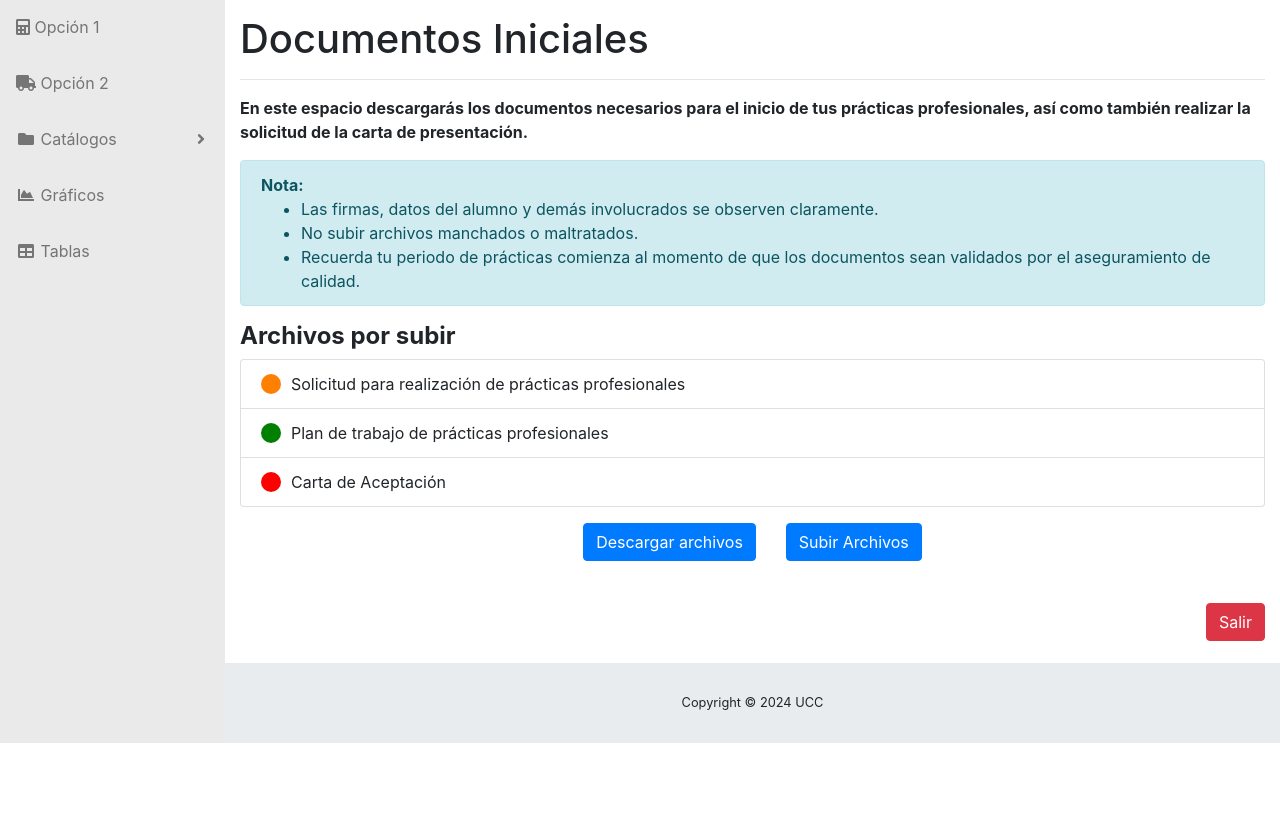
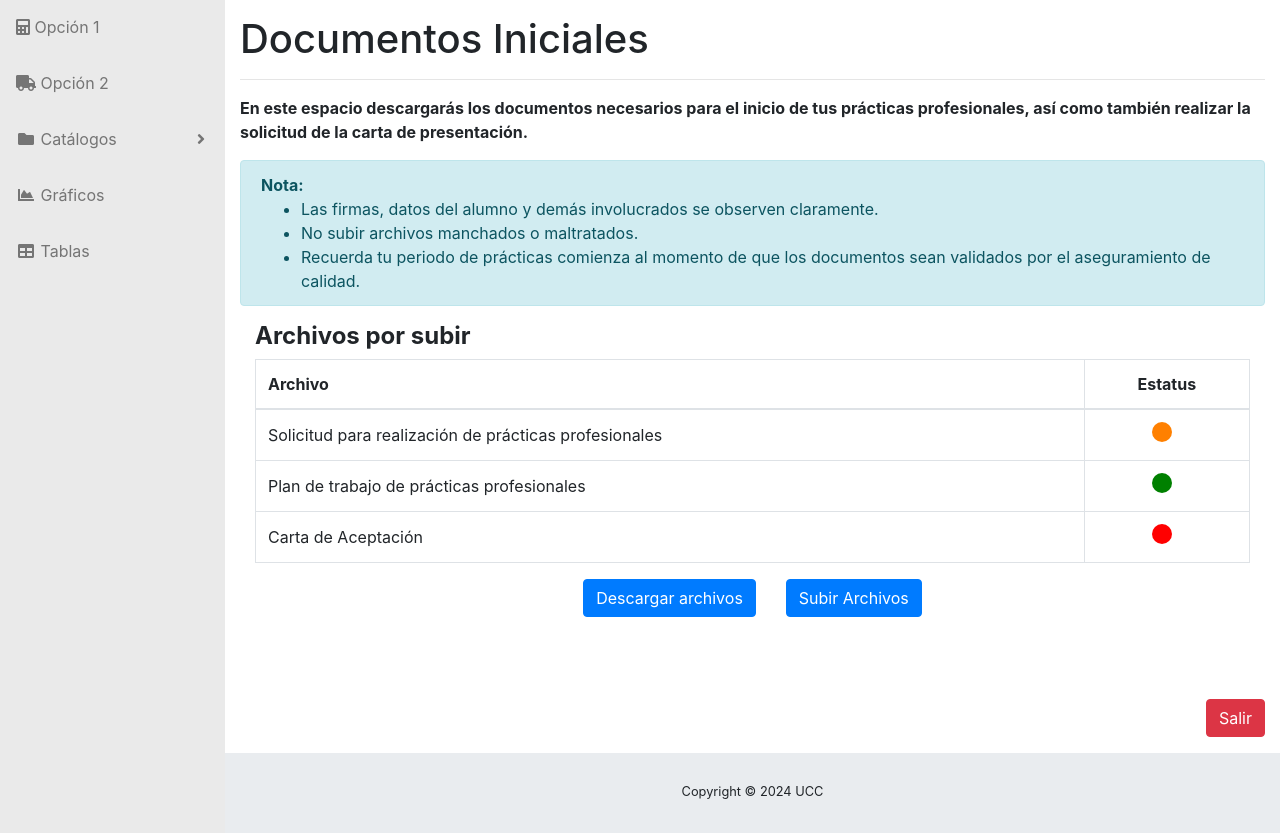
Before and after one commit to Desarrollo-de-aplicaciones-web-2024/proyecto-integrador-team-1, a PHP site: page /servicio/inicial/documentos-iniciales.php in a window 1280 px wide. Shown: the part 57-890 px from the top of the page. Before the commit the page ends 800 px from the top, so only its background shows below. Run offline with PHP 8.4, Linux system fonts and the light colour scheme.

Commit message:
Se creo una tabla y el estatus del documento

```diff
--- a/app/servicio/inicial/documentos-iniciales.php
+++ b/app/servicio/inicial/documentos-iniciales.php
@@ -73,21 +73,33 @@ define('RUTA_INCLUDE', '../../../'); // ajustar a necesidad
                     <li>Recuerda tu periodo de prácticas comienza al momento de que los documentos sean validados por el aseguramiento de calidad.</li>
                 </ul>
             </div>
-            <b><h4>Archivos por subir</b><br></h4>
-            <div class="list-group">
-                <div class="list-group-item d-flex align-items-center">
-                    <div class="circle-pendiente"></div>
-                    <p class="mb-0">Solicitud para realización de prácticas profesionales</p>
-                </div>
-                <div class="list-group-item d-flex align-items-center">
-                    <div class="circle-aprobado"></div>
-                    <p class="mb-0">Plan de trabajo de prácticas profesionales</p>
-                </div>
-                <div class="list-group-item d-flex align-items-center">
-                    <div class="circle-rechazado"></div>
-                    <p class="mb-0">Carta de Aceptación</p>
-                </div>
+            <div class="container">
+                <h4><b>Archivos por subir</b></h4>
+                <table class="table table-bordered">
+                    <thead>
+                    <tr>
+                        <th class="align-middle">Archivo</th>
+                        <th class="align-middle text-center">Estatus</th>
+                    </tr>
+                    </thead>
+                    <tbody>
+                    <tr>
+                        <td class="align-middle">Solicitud para realización de prácticas profesionales</td>
+                        <td class="align-middle text-center"><div class="circle-pendiente"></div></td>
+                    </tr>
+                    <tr>
+                        <td class="align-middle">Plan de trabajo de prácticas profesionales</td>
+                        <td class="align-middle text-center"><div class="circle-aprobado"></div></td>
+                    </tr>
+                    <tr>
+                        <td class="align-middle">Carta de Aceptación</td>
+                        <td class="align-middle text-center"><div class="circle-rechazado"></div></td>
+                    </tr>
+                    </tbody>
+                </table>
             </div>
+
+
             <div class="row my-3 justify-content-center">
                 <div class="col-auto">
                     <button type="button" class="btn btn-primary">Descargar archivos</button>
@@ -97,7 +109,7 @@ define('RUTA_INCLUDE', '../../../'); // ajustar a necesidad
                 </div>
             </div>
 
-            <div class="d-flex flex-column" style="height: 10vh;">
+            <div class="d-flex flex-column" style="height: 15vh;">
                 <div class="flex-grow-1"></div>
                 <div class="row my-3">
                     <div class="col text-right">
```
